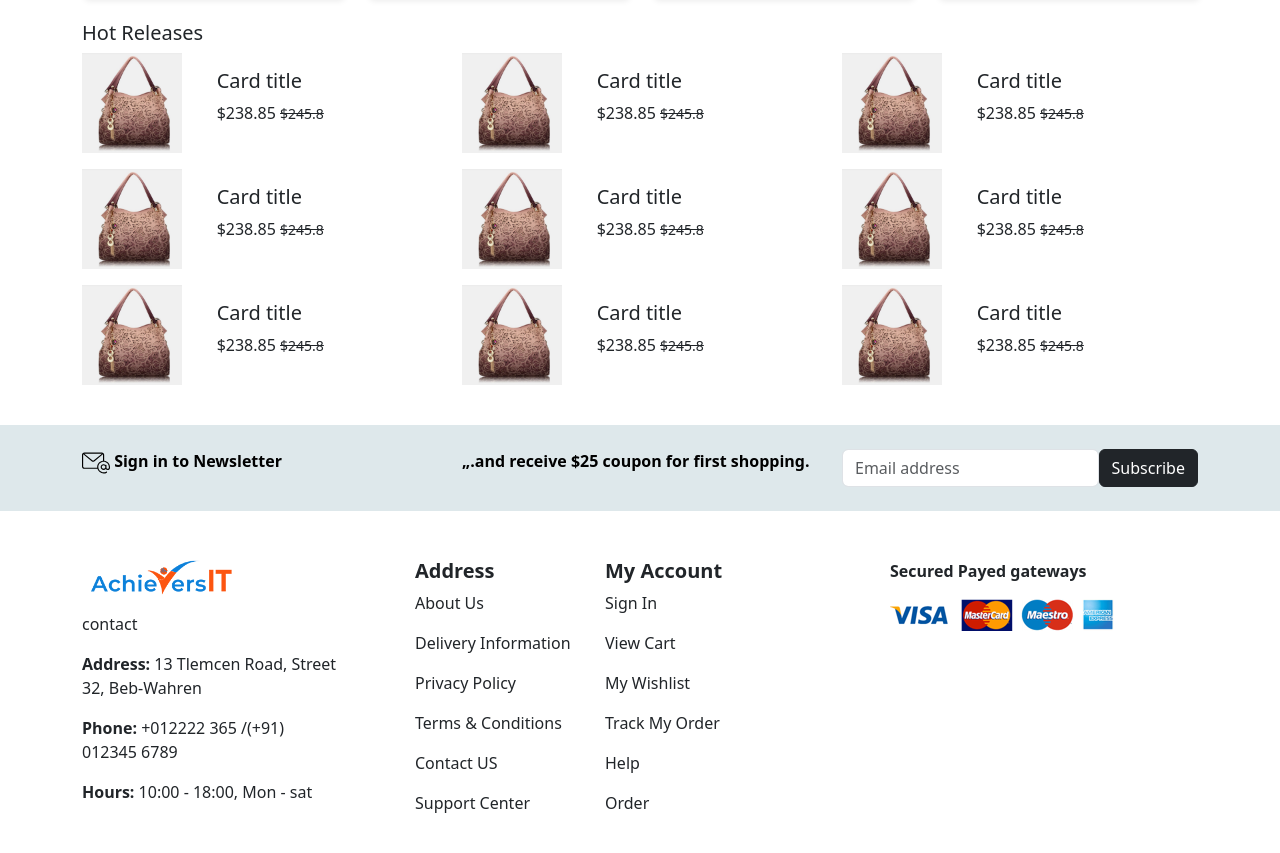
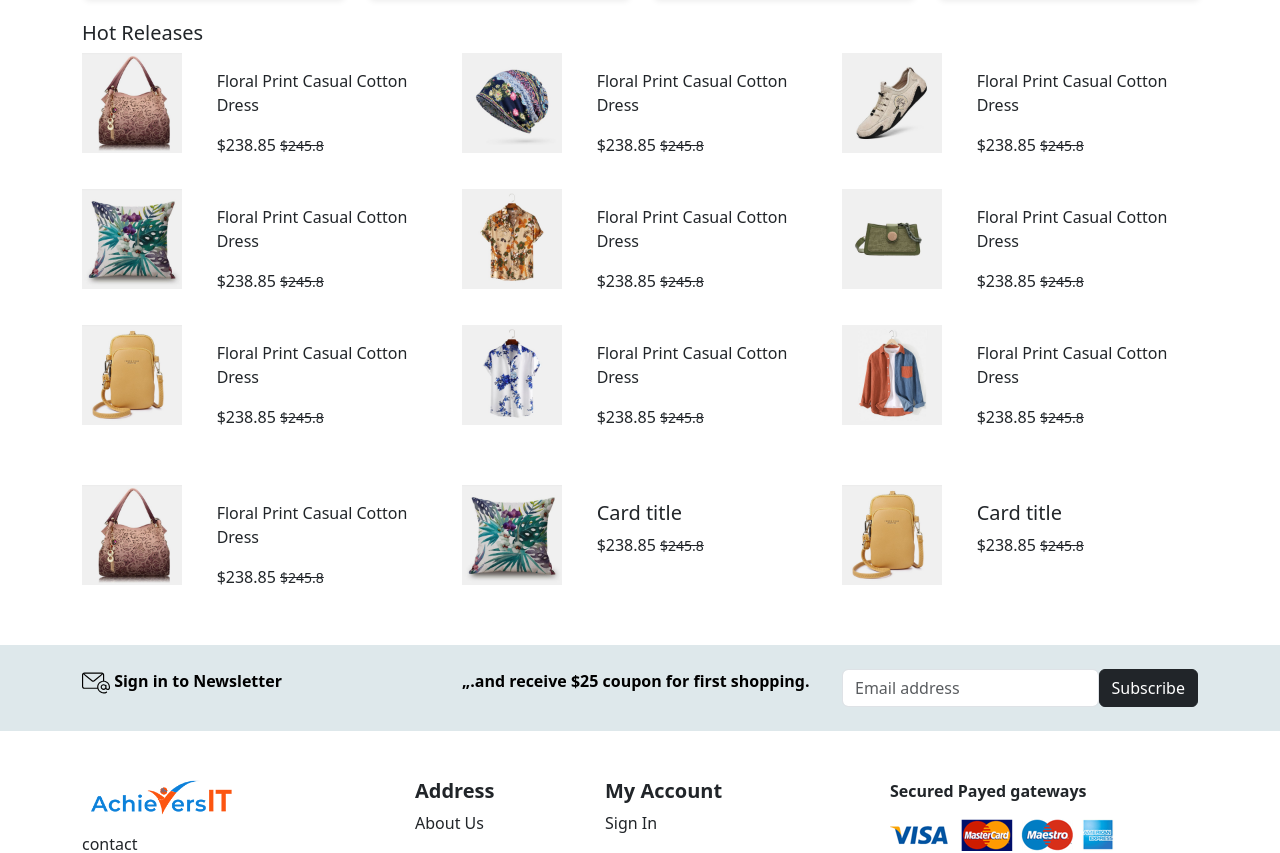
Before and after one commit to Jaswanth448/E-comm-landingpage, a plain HTML site: page Index.Html in a window 1280 px wide. Shown: the part 3897-4750 px from the top of the page. Drawn offline with nearby package versions, Linux system fonts and the light colour scheme.

Commit message:
commit15

```diff
--- a/Index.Html
+++ b/Index.Html
@@ -455,7 +455,7 @@
                 </div>
                 <div class="col ms-0">
                   <div class="card-body " style="align-content: center;">
-                    <h5 class="card-title">Card title</h5>
+                    <p>Floral Print Casual Cotton Dress</p>
                     <p class="card-text">$238.85 <span class="small"><del>$245.8</del></span></p>
                   </div>
                 </div>
@@ -466,11 +466,11 @@
             <div class="card mb-3" style="border: none;">
               <div class="row g-0">
                 <div class="col-md-4">
-                  <img src="./projectPhotes/showcase-img-1.jpg" height="100px" alt="...">
+                  <img src="./projectPhotes/showcase-img-2.jpg" height="100px" alt="...">
                 </div>
                 <div class="col ms-0">
                   <div class="card-body " style="align-content: center;">
-                    <h5 class="card-title">Card title</h5>
+                    <p>Floral Print Casual Cotton Dress</p>
                     <p class="card-text">$238.85 <span class="small"><del>$245.8</del></span></p>
                   </div>
                 </div>
@@ -481,11 +481,11 @@
             <div class="card mb-3" style="border: none;">
               <div class="row g-0">
                 <div class="col-md-4">
-                  <img src="./projectPhotes/showcase-img-1.jpg" height="100px" alt="...">
+                  <img src="./projectPhotes/showcase-img-3.jpg" height="100px" alt="...">
                 </div>
                 <div class="col ms-0">
                   <div class="card-body " style="align-content: center;">
-                    <h5 class="card-title">Card title</h5>
+                    <p>Floral Print Casual Cotton Dress</p>
                     <p class="card-text">$238.85 <span class="small"><del>$245.8</del></span></p>
                   </div>
                 </div>
@@ -500,11 +500,11 @@
             <div class="card mb-3" style="border: none;">
               <div class="row g-0">
                 <div class="col-md-4">
-                  <img src="./projectPhotes/showcase-img-1.jpg" height="100px" alt="...">
+                  <img src="./projectPhotes/showcase-img-4.jpg" height="100px" alt="...">
                 </div>
                 <div class="col ms-0">
                   <div class="card-body " style="align-content: center;">
-                    <h5 class="card-title">Card title</h5>
+                    <p>Floral Print Casual Cotton Dress</p>
                     <p class="card-text">$238.85 <span class="small"><del>$245.8</del></span></p>
                   </div>
                 </div>
@@ -515,11 +515,11 @@
             <div class="card mb-3" style="border: none;">
               <div class="row g-0">
                 <div class="col-md-4">
-                  <img src="./projectPhotes/showcase-img-1.jpg" height="100px" alt="...">
+                  <img src="./projectPhotes/showcase-img-5.jpg" height="100px" alt="...">
                 </div>
                 <div class="col ms-0">
                   <div class="card-body " style="align-content: center;">
-                    <h5 class="card-title">Card title</h5>
+                    <p>Floral Print Casual Cotton Dress</p>
                     <p class="card-text">$238.85 <span class="small"><del>$245.8</del></span></p>
                   </div>
                 </div>
@@ -530,11 +530,11 @@
             <div class="card mb-3" style="border: none;">
               <div class="row g-0">
                 <div class="col-md-4">
-                  <img src="./projectPhotes/showcase-img-1.jpg" height="100px" alt="...">
+                  <img src="./projectPhotes/showcase-img-6.jpg" height="100px" alt="...">
                 </div>
                 <div class="col ms-0">
                   <div class="card-body " style="align-content: center;">
-                    <h5 class="card-title">Card title</h5>
+                    <p>Floral Print Casual Cotton Dress</p>
                     <p class="card-text">$238.85 <span class="small"><del>$245.8</del></span></p>
                   </div>
                 </div>
@@ -549,11 +549,11 @@
             <div class="card mb-3" style="border: none;">
               <div class="row g-0">
                 <div class="col-md-4">
-                  <img src="./projectPhotes/showcase-img-1.jpg" height="100px" alt="...">
+                  <img src="./projectPhotes/showcase-img-7.jpg" height="100px" alt="...">
                 </div>
                 <div class="col ms-0">
                   <div class="card-body " style="align-content: center;">
-                    <h5 class="card-title">Card title</h5>
+                    <p>Floral Print Casual Cotton Dress</p>
                     <p class="card-text">$238.85 <span class="small"><del>$245.8</del></span></p>
                   </div>
                 </div>
@@ -564,11 +564,11 @@
             <div class="card mb-3" style="border: none;">
               <div class="row g-0">
                 <div class="col-md-4">
-                  <img src="./projectPhotes/showcase-img-1.jpg" height="100px" alt="...">
+                  <img src="./projectPhotes/showcase-img-8.jpg" height="100px" alt="...">
                 </div>
                 <div class="col ms-0">
                   <div class="card-body " style="align-content: center;">
-                    <h5 class="card-title">Card title</h5>
+                    <p>Floral Print Casual Cotton Dress</p>
                     <p class="card-text">$238.85 <span class="small"><del>$245.8</del></span></p>
                   </div>
                 </div>
@@ -579,13 +579,66 @@
             <div class="card mb-3" style="border: none;">
               <div class="row g-0">
                 <div class="col-md-4">
-                  <img src="./projectPhotes/showcase-img-1.jpg" height="100px" alt="...">
+                  <img src="./projectPhotes/showcase-img-9.jpg" height="100px" alt="...">
                 </div>
                 <div class="col ms-0">
                   <div class="card-body " style="align-content: center;">
-                    <h5 class="card-title">Card title</h5>
+                    <p>Floral Print Casual Cotton Dress</p>
                     <p class="card-text">$238.85 <span class="small"><del>$245.8</del></span></p>
                   </div>
+                </div>
+              </div>
+            </div>
+          </div>
+        </div>
+      </div>
+    </div>
+
+  </div>
+  <br>
+  <div class="container">
+    <div class="col">
+      <div class="row row-col-3">
+        <div class="col-4">
+          <div class="card mb-3" style="border: none;">
+            <div class="row g-0">
+              <div class="col-md-4">
+                <img src="./projectPhotes/showcase-img-1.jpg" height="100px" alt="...">
+              </div>
+              <div class="col ms-0">
+                <div class="card-body " style="align-content: center;">
+                  <p>Floral Print Casual Cotton Dress</p>
+                  <p class="card-text">$238.85 <span class="small"><del>$245.8</del></span></p>
+                </div>
+              </div>
+            </div>
+          </div>
+        </div>
+        <div class="col-4">
+          <div class="card mb-3" style="border: none;">
+            <div class="row g-0">
+              <div class="col-md-4">
+                <img src="./projectPhotes/showcase-img-2.jpg" height="100px" alt="...">
+              </div>
+              <div class="col ms-0">
+                <div class="card-body " style="align-content: center;">
+                  <h5 class="card-title">Card title</h5>
+                  <p class="card-text">$238.85 <span class="small"><del>$245.8</del></span></p>
+                </div>
+              </div>
+            </div>
+          </div>
+        </div>
+        <div class="col-4">
+          <div class="card mb-3" style="border: none;">
+            <div class="row g-0">
+              <div class="col-md-4">
+                <img src="./projectPhotes/showcase-img-3.jpg" height="100px" alt="...">
+              </div>
+              <div class="col ms-0">
+                <div class="card-body " style="align-content: center;">
+                  <h5 class="card-title">Card title</h5>
+                  <p class="card-text">$238.85 <span class="small"><del>$245.8</del></span></p>
                 </div>
               </div>
             </div>
```
